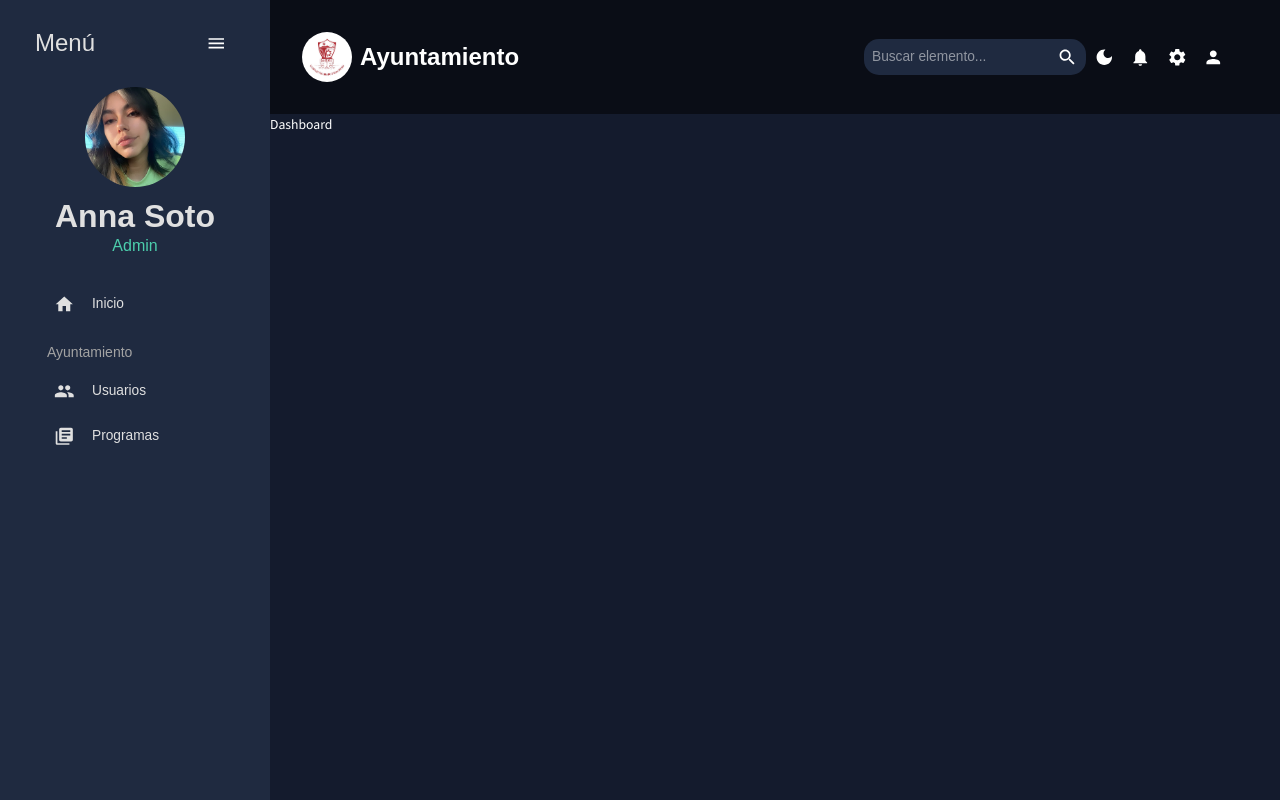
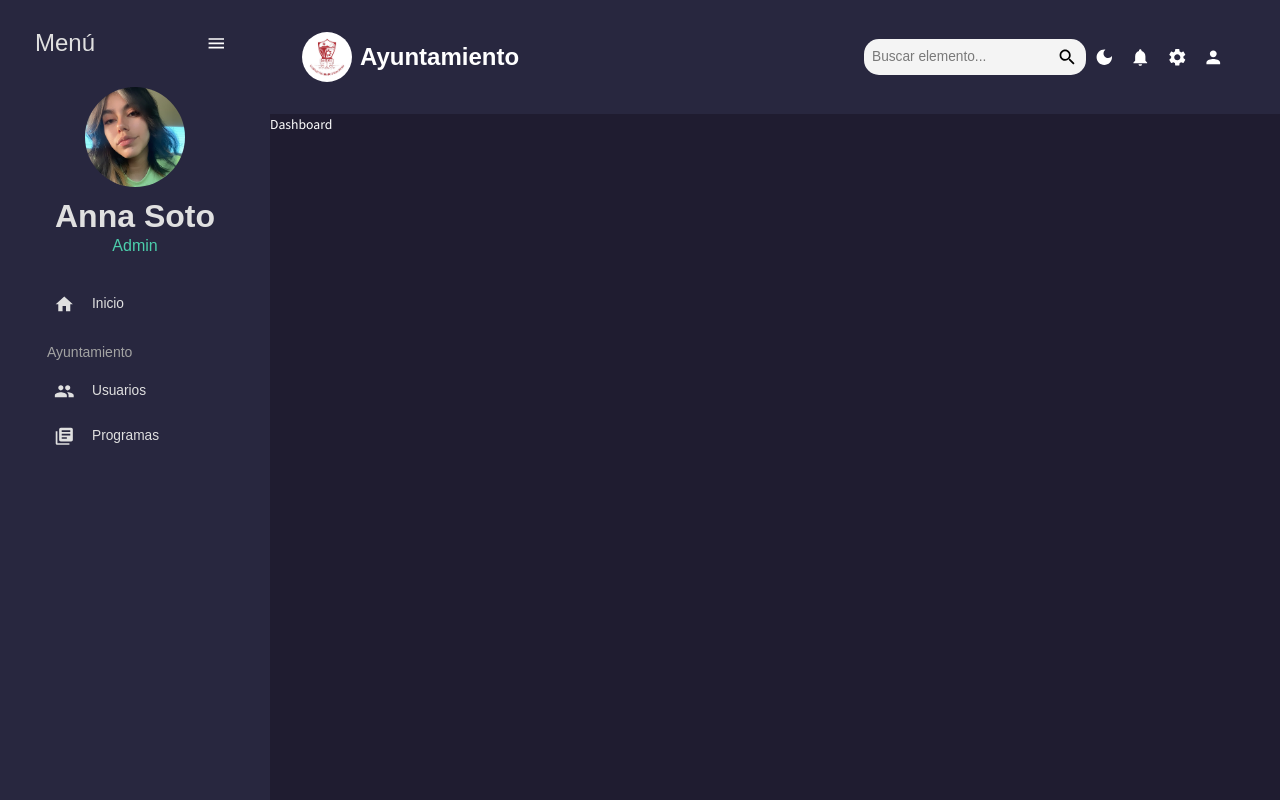
Before and after one commit to xKouen/repo-residencia, a React (Create React App) app: page / in a window 1280 px wide. Built offline with nearby package versions, Linux system fonts and the light colour scheme.

Commit message:
cambio de colores dark y ligth

```diff
--- a/package.json
+++ b/package.json
@@ -26,6 +26,7 @@
     "react-pro-sidebar": "^0.7.1",
     "react-router-dom": "^6.14.1",
     "react-scripts": "5.0.1",
+    "sass": "^1.63.6",
     "web-vitals": "^2.1.4",
     "yup": "^1.2.0"
   },
--- a/src/scenes/global/sidebar.jsx
+++ b/src/scenes/global/sidebar.jsx
@@ -52,10 +52,10 @@ const Sidebar = () => {
           padding: "5px 35px 5px 20px !important",
         },
         "& .pro-inner-item:hover": {
-          color: "#868dfb !important",
+          color: "#BC955A !important",
         },
         "& .pro-menu-item.active": {
-          color: "#6870fa !important",
+          color: "#BC955A !important",
         },
       }}
     >
--- a/src/scenes/global/topbar.jsx
+++ b/src/scenes/global/topbar.jsx
@@ -15,7 +15,7 @@ const Topbar = () => {
   const colorMode = useContext(ColorModeContext);
 
   return (
-    <div style={{ backgroundColor: theme.palette.mode === "light" ? "rgba(128, 128, 128, 0.5)" : "rgba(0, 0, 0, 0.5)" }}>
+    <div style={{ backgroundColor: theme.palette.mode === "light" ? "#F2F2FC" : "#28273F" }}>
       {/* Topbar */}
       <Box display="flex" justifyContent="space-between" alignItems="center" p={2}>
         {/* SEARCH BAR */}
@@ -48,7 +48,7 @@ const Topbar = () => {
         >
         <Box
   display="flex"
-            backgroundColor={theme.palette.mode === "light" ? "white" : colors.primary[400]}
+  backgroundColor={theme.palette.mode === "light" ? "white" : "#f4f4f4"}
   borderRadius="15px"
   sx={{
     border: theme.palette.mode === "light" ? "1px solid gray" : "none",
@@ -58,11 +58,11 @@ const Topbar = () => {
     sx={{
       flex: 1,
       pl: 1,
-                color: theme.palette.mode === "light" ? "black" : "white",
+      color: theme.palette.mode === "light" ? "black" : "black", // Cambia el color del texto a negro en modo dark
     }}
     placeholder="Buscar elemento..."
   />
-            <IconButton sx={{ p: 1, color: theme.palette.mode === "light" ? "black" : "white" }}>
+  <IconButton sx={{ p: 1, color: theme.palette.mode === "light" ? "black" : "black" }}> {/* Cambia el color del ícono de la lupa a negro en modo dark */}
     <SearchIcon />
   </IconButton>
 </Box>
--- a/src/theme.js
+++ b/src/theme.js
@@ -20,8 +20,8 @@ export const tokens = (mode) => ({
           100: "#d0d1d5",
           200: "#a1a4ab",
           300: "#727681",
-          400: "#1F2A40",
-          500: "#141b2d",
+          400: "#28273F",// cambia el color del sidebar
+          500: "#1F1C30", //cambiar el fondo
           600: "#101624",
           700: "#0c101b",
           800: "#080b12",
@@ -77,8 +77,8 @@ export const tokens = (mode) => ({
           100: "#040509",
           200: "#080b12",
           300: "#0c101b",
-          400: "#f2f0f0", // manually changed
-          500: "#141b2d",
+          400: "#F2F2FC", // manually changed
+          500: "#CFD0EC",
           600: "#1F2A40",
           700: "#727681",
           800: "#a1a4ab",
```
Also changed, not shown: 1 other file (tests, documents, lock files or other folders). Lines whose indentation alone changed are shown as unchanged.
